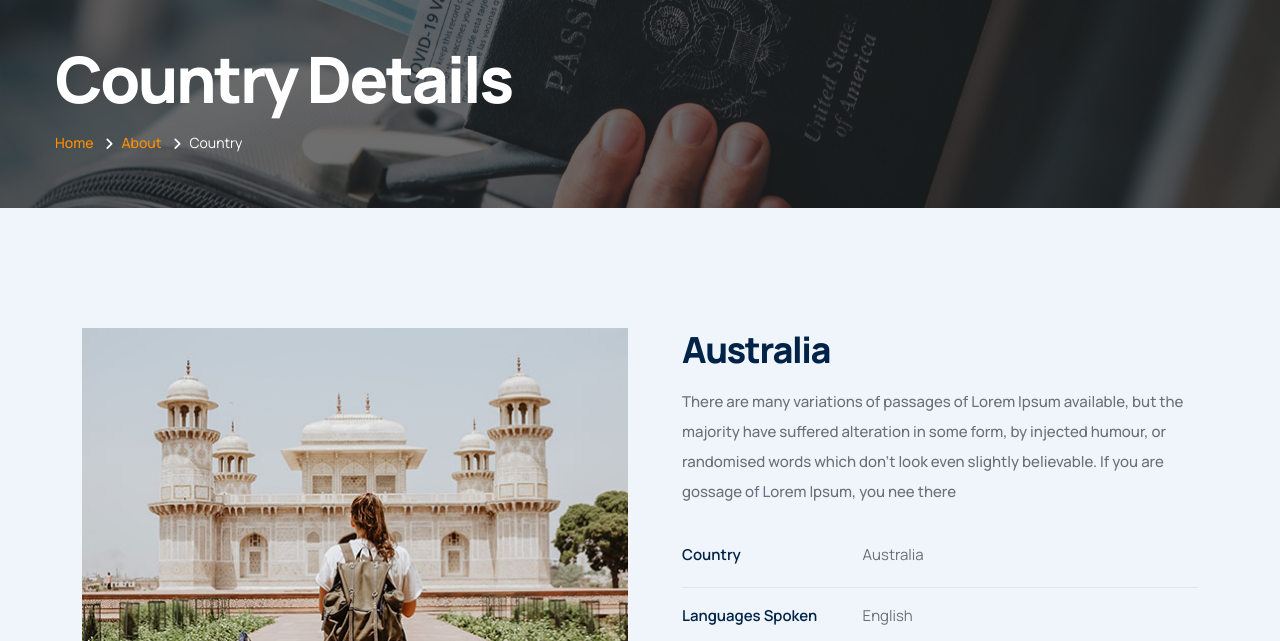
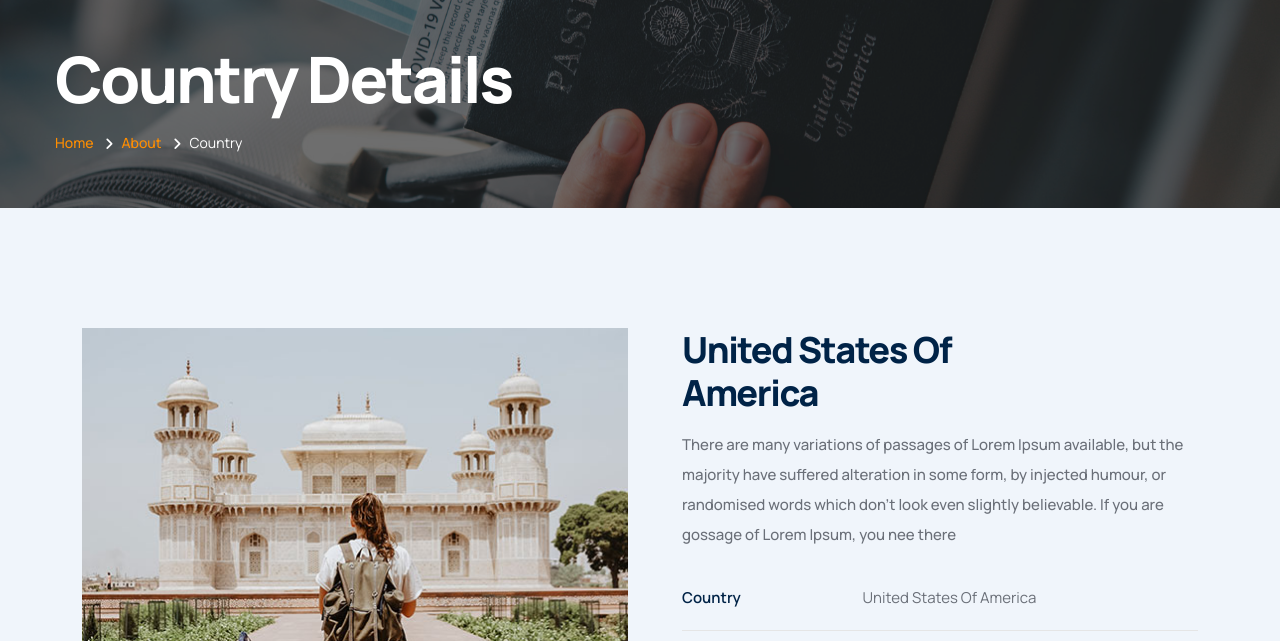
Before and after one commit to sriram84502/hibixoverseas, a plain HTML site: page Usa.html in a window 1280 px wide. Shown: the part 143-784 px from the top of the page. Drawn offline with Linux system fonts and the light colour scheme; files whose address does not match are found by name.

Commit message:
updated country pages

```diff
--- a/Usa.html
+++ b/Usa.html
@@ -249,12 +249,12 @@
 				</div>
 				<div class="col-lg-6 col-md-12">
 					<div class="country-content">
-						<h3>Australia</h3>
+						<h3>United States Of<br> America</h3>
 						<p>There are many variations of passages of Lorem Ipsum available, but the majority have suffered alteration in some form, by injected humour, or randomised words which don't look even slightly believable. If you are gossage of Lorem Ipsum, you nee there</p>
 						<ul class="country-details-list">
 							<li>
 								<span>Country</span>
-								<span>Australia</span>
+								<span>United States Of America</span>
 							</li>
 							<li>
 								<span>Languages Spoken</span>
```
Also changed, not shown: United-Kingdom.html (+2 -2 lines), canada.html (+2 -2 lines).
